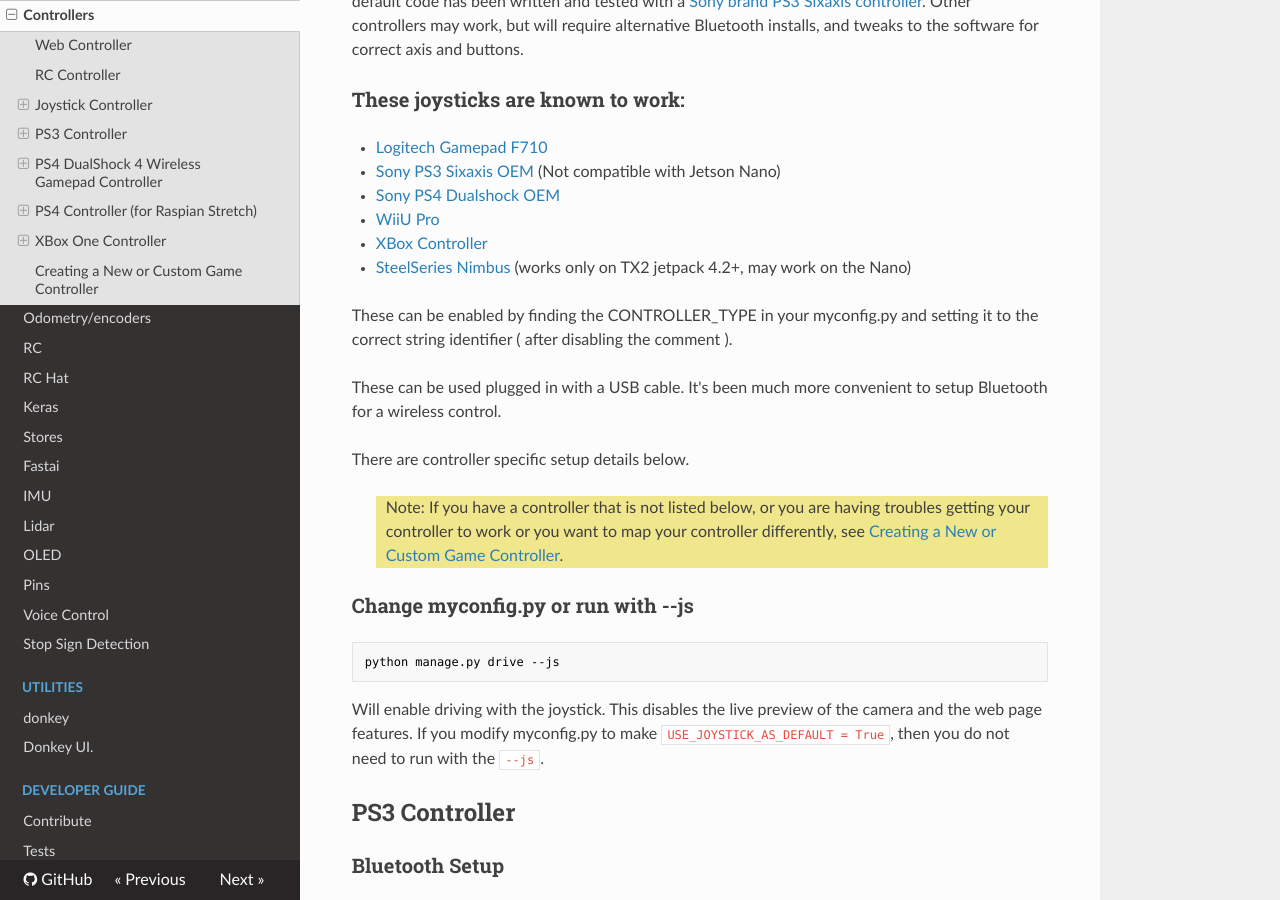
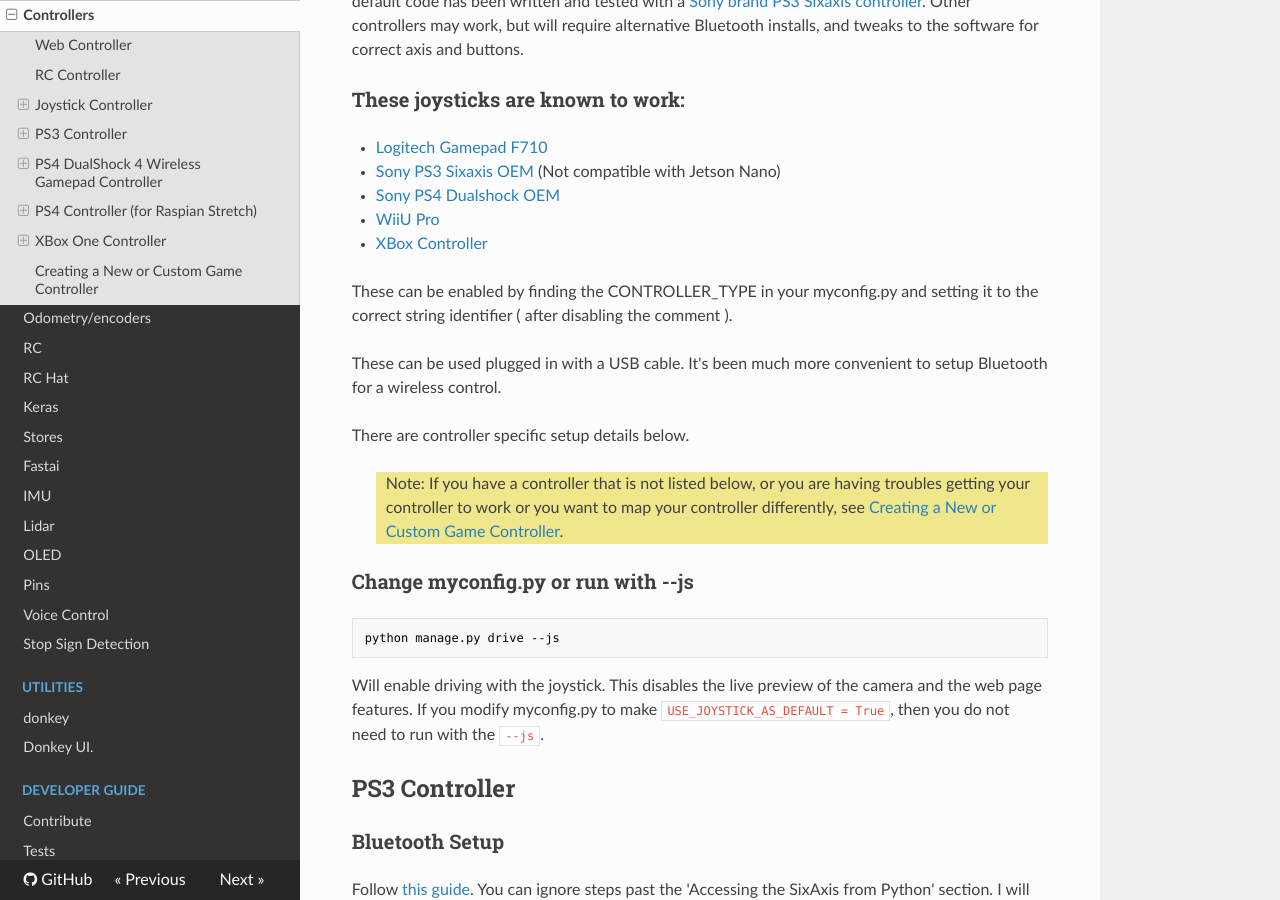
Before and after one commit to autorope/donkeydocs, an MkDocs documentation site: the page built from docs/parts/controllers.md, in a window 1280 px wide and 900 px high, scrolled down 1826 px. Built offline with MkDocs 1.6.1, drawn with Linux system fonts in a browser that asks for light colours; nearby versions of some CDN libraries.

Commit message:
Update controllers.md
remove reference to Nimbus; there are no other docs for it.

```diff
--- a/docs/parts/controllers.md
+++ b/docs/parts/controllers.md
@@ -35,7 +35,6 @@ The default web controller may be replaced with a one line change to use a physi
 * [Sony PS4 Dualshock OEM](https://www.ebay.com/sch/i.html?&_nkw=Sony+PS4+Dualshock+OEM)
 * [WiiU Pro](https://www.amazon.com/Nintendo-Wii-U-Pro-Controller-Black/dp/B00MUY0OFU)
 * [XBox Controller](https://www.amazon.com/Xbox-Wireless-Controller-Blue-one/dp/B01M0F0OIY)
-* [SteelSeries Nimbus](https://www.amazon.com/gp/product/B01AZC3III) (works only on TX2 jetpack 4.2+, may work on the Nano)
 
 These can be enabled by finding the CONTROLLER_TYPE in your myconfig.py and setting it to the correct string identifier ( after disabling the comment ).
 
```
